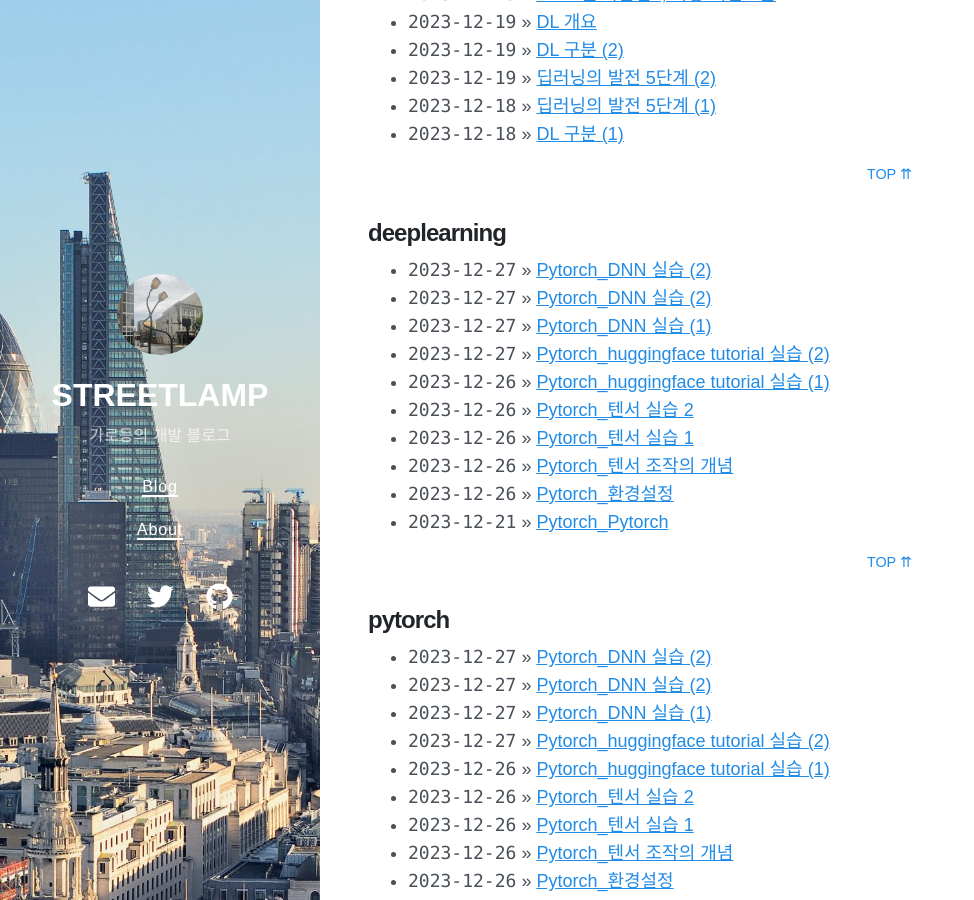
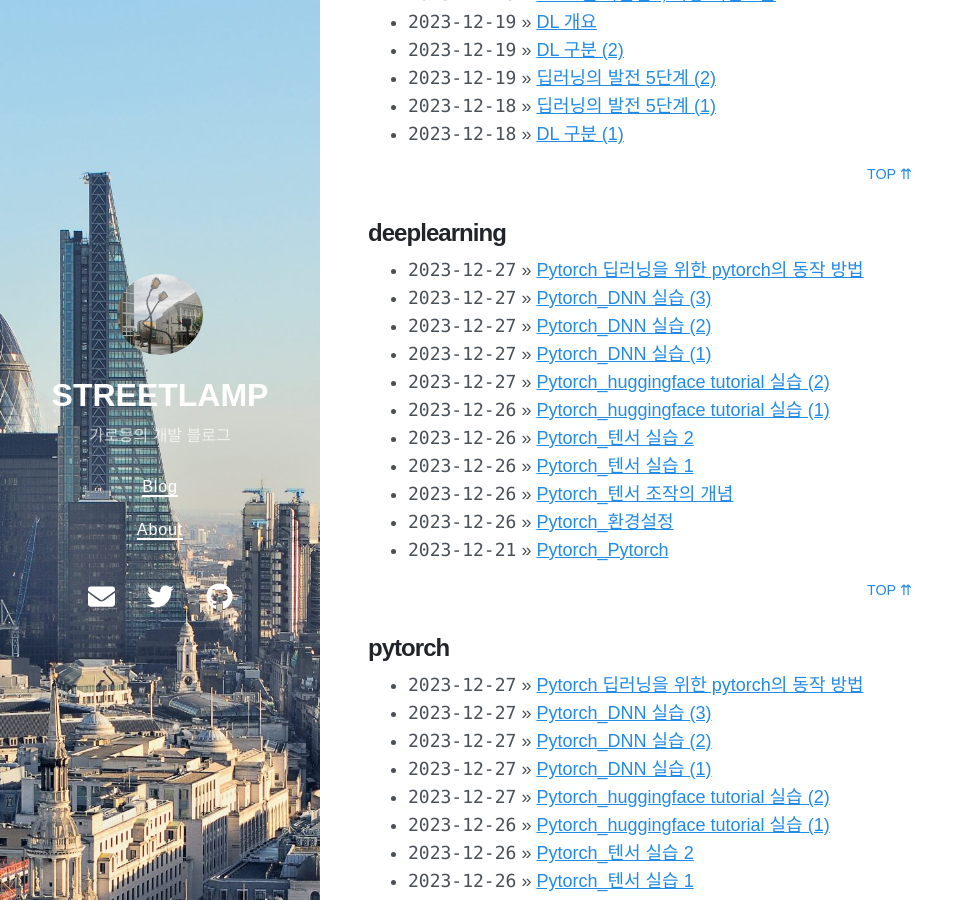
Before and after one commit to streetlamplee/streetlamplee.github.io, a Jekyll site: the page built from tags.md, in a window 1280 px wide and 900 px high, scrolled down 914 px. Shown: the whole window, without its empty margins (0-974 px from the left). Built offline with Jekyll 4.4.1, drawn with Linux system fonts in a browser that asks for light colours; nearby versions of some CDN libraries; part of the change alters nothing that is shown; some of the changed text lies outside the part shown.

Commit message:
docs: upload post

````diff
--- a/_posts/2023-12-27-PyTorch_DNN(3).md
+++ b/_posts/2023-12-27-PyTorch_DNN(3).md
@@ -1,6 +1,6 @@
 ---
 layout: post
-title: Pytorch_DNN 실습 (2)
+title: Pytorch_DNN 실습 (3)
 date: 2023-12-27 17:00 +0900
 last_modified_at: 2023-12-27 17:00:00 +0900
 tags: [deeplearning, Pytorch, DNN]
--- /dev/null
+++ b/_posts/2023-12-27-Pytorch_How.md
@@ -0,0 +1,250 @@
+---
+layout: post
+title: Pytorch 딥러닝을 위한 pytorch의 동작 방법
+date: 2023-12-27 18:00 +0900
+last_modified_at: 2023-12-27 18:00:00 +0900
+tags: [deeplearning, Pytorch]
+toc: True
+---
+
+# 딥러닝을 위한 pytorch가 어떻게 동작하는가
+
+## 1. Pytorch 작동구조
+
+### 1.1 Deep Learning Key Components
+
+*딥러닝의 학습 단계
+
+1. Data
+2. Model
+3. Output
+4. Loss
+5. Optimizer
+
+---
+
+필요한 것은 총 4가지
+
+1. Data<br>
+$\Rightarrow$ torch.utils.data.Dataset<br>
+$\Rightarrow$ torch.utils.data.DataLoader
+2. Model<br>
+$\Rightarrow$ torch.nn.Module
+3. Loss Function<br>
+$\Rightarrow$ torch.nn<br>
+$\Rightarrow$ torch.nn.functional
+4. Optimizer<br>
+$\Rightarrow$ torch.optim
+
+위와 같이 딥 러닝 모델 구현에 필요한 요소들을 pytorch를 통해 편리하게 사용할 수 있다.
+
+### 1.2 Pytorch 클래스 간 관계
+
+![Alt text](\..\img\DL4-15.png)
+
+## 2. 데이터
+
+### 2.1 Dataset & DataLoader의 결과
+
+Dataset과 DataLoader를 사용하면 데이터를 로드할 수 있다.
+
+데이터 셋에서 **미니 배치** 크기의 데이터를 반환할 수 있다.
+
+    미니 배치 : 전체 데이터 셋을 더 작은 부분집합으로 분할한 일부 데이터
+
+### 2.2 Dataset
+
+단일 데이터를 모델의 입력으로 사용할 수 있는 형태(tensor)로 변환하는 작업을 수행한다.
+
+MNIST같은 기본 데이터도 제공한다.
+
+### 2.3 Custom Dataset
+
+pytorch에서 제공하는 데이터는 제한적이니까, 자신의 데이터를 사용한 Dataset을 만들 수 있다.
+
+Custom Dataset 구현을 위해서는 Dataset 클래스를 상속하여 만들어야함
+
+아래의 3개의 method가 꼭 작성되어야 함
+
+```python
+from torch.utils.data import Dataset
+
+class CustomDataset(Dataset):
+    def __init__(self):
+        # 'Dataset' 객체가 실행될 때 한번만 실행된다.
+        # 주로 사용할 데이터 셋을 불러오고,
+        # 필요한 변수를 선언한다.
+        pass
+
+    def __getitem__(self, idx):
+        # **주어진 인덱스**에 해당하는 단일 데이터를 불러오고 반환함
+        #
+        # Pytorch에서는 'Dataset'이 'DataLoader'와 함께 사용됨
+        # 'DataLoader'에서는 dataset의 데이터를 로드하는 순서를 의미하는 idx를
+        # 'Dataset'에 인자로 주고, dataset의 위치에 해당하는 데이터를 가져옴
+        pass
+
+    def __len__(self):
+        # 데이터 셋의 데이터 개수를 반환함
+        pass
+```
+
+---
+<mark>주의사항</mark>
+
+- 데이터 타입<br>
+pytorch는 torch.tensor 객체로 다루기 때문에, 데이터는 tensor로 변환되어야한다.<br>
+**'__getitem__'메서드에서 반환하는 데이터도 tensor**여야 한다.
+- 데이터 차원<br>
+'Dataset'은 'DataLoader'와 함께 사용된다.<br>
+'DataLoader'에서는 데이터를 미니 배치로 묶어주는 역할을 하는데<br>
+**이때 반환되는 모든 데이터의 차원의 크기는 같아야한다.**
+
+### 2.4 DataLoader
+
+데이터를 미니 배치로 묶어서 반환하는 역할
+
+따라서 인자로 'Dataset'은 필수.
+
+*추가 인자*
+
+1. batch_size : 미니 배치의 크기
+2. shuffle : epoch마다 데이터의 순서가 섞이는 여부
+3. num_workers : 데이터 로딩에 사용하는 서브 프로세스 개수
+4. drop_last : 마지막 미니 배치의 데이터 수가 미니 배치 크기보다 작은 경우,<br>그 데이터를 버릴지 말지 결정하는 인자
+
+## 3. 모델
+
+### 3.1 Pytorch에서 제공하는 모델
+
+- Torchvision<br>
+이미지분석에 특화된 다양한 모델 제공<br>
+ResNet, VGG, AlexNet, EfficientNet, ViT 등등<br>
+<a href='https://pytorch.org/vision/stable/models.html'>관련 문서</a>
+- PyTorch Hub
+CV, audio, generative, NLP 도메인 모델이 공개되어있음<br>
+<a href='https://pytorch.org/hub/'>관련 문서</a>
+
+---
+#### 모델 불러오기
+
+- Torchvision<br>
+```python
+import torchvision
+
+# model = torchvision.models.[모델 이름]()
+model = torchvision.models.resnet50()
+```
+
+- PyTorch Hub<br>
+<br>단, Pytorch Hub는 모델마다 전달하는 인자가 다르므로,
+<br><a href='https://pytorch.org/hub/'>Pytorch Hub</a>에서 불러오는 코드를 확인해야함
+
+```python
+import torch
+
+# model = torch.hub.load() 사용
+model = torch.hub.load('pytorch/vision', 'resnet50')
+```
+
+### 3.2 Custom model의 필요성
+
+pytorch에 공개된 모델은 제한적임
+
+안그래도 빠르게 발전하는 DL분야에서는 모든 것을 공개되지 않는다.
+<br>*공개 되더라도 보통 Github*
+
+그러므로 pytorch에서 custom model을 정의할 줄 알아야한다.
+
+### 3.3 Custom model
+
+#### 기본 구조
+
+일반적으로 `torch.nn.Module` 클래스를 상속받아 정의
+
+아래의 2가지 method가 반드시 작성되어야 함
+
+```python
+class CustomModel(nn.Module):
+    def __init__(self):
+        # 부모 클래스 (nn.Module)를 초기화 (모델의 레이어와 parameter 초기화)
+        super().__init__()
+        self.encoder = nn.Linear(10,2)
+        self.decoder = nn.Linear(2,10)
+
+    def forward(self, x):
+        # 입력데이터에 대한 연산을 정의
+        out = self.encoder(x)
+        out = self.decoder(out)
+        return out
+
+model = CustomModel()
+```
+
+## 4. 역전파와 최적화
+
+### 4.1 학습의 기본 구조
+
+```python
+for epoch in range(num_epochs):
+    for data, label in train_dataloader:
+        optimizer.zero_grad()
+        # pytorch는 기본적으로 gradient를 누적해서 사용함
+        # 따라서 이를 초기화해주는 함수
+
+        output = model(data)
+        # 데이터를 모델을 통해 연산함
+
+        loss = loss_function(output, label)
+        # loss값 계산
+
+        loss.backward()
+        # loss에 대한 gradient 계산
+        # 이때 'AutoGrad'를 통해 자동으로 연산한다.
+
+        optimizer.step()
+        # 계산된 gradient를 사용해서 각 파라미터를 업데이트
+```
+
+### 4.2 AutoGrad
+
+tensor의 연산에 대한 미분을 자동으로 계산한다.<br>
+loss.backward()의 기반이기도 하다
+
+내부적으로 <ins>computational graph</ins>를 생성한다.
+
+*computational graph* : 수학적 계산을 node와 edge의 그래프로 표현한 것
+
+이를 통해 tensor간 연산의 중간 결과가 남게 된다.
+
+이러한 computational graph와 chain rule을 이용해서 gradient 계산을 자동으로 해준다.
+
+## 5. 추론과 평가
+
+### 5.1 Inference
+
+학습한 모델을 이용해서, 입력 데이터에 대한 예측 결과를 내놓는 과정
+
+---
+
+`model.eval()` : 모델을 evaluation 모드로 전환한다.<br>
+모델의 특정 레이어들이 학습 과정과 추론 과정에서 다르게 동작해야하기 때문에,<br>
+이 부분을 처리해준다.
+
+`torch.no_grad()` : AutoGrad 기능을 비활성화<br>
+추론에서는 gradient 계산이 필요하지 않아, 메모리 사용량을 줄이고 계산 속도를 향상할 수 있다.
+
+```python
+model.eval()
+with torch.no_grad():
+    for data in test_dataloader:
+        pred = model(data)
+```
+
+### 5.2 Evaluation
+
+모델의 성능을 평가하는 과정
+
+inference 과정에서의 예측 결과와 실제 라벨을 비교해서 성능 평가
+
+task에 맞는 평가 지수를 선택하거나, pytorch에서 제공하는 것을 사용하거나 할 수 있다.
````
Also changed, not shown: img/DL4-15.png (added).
